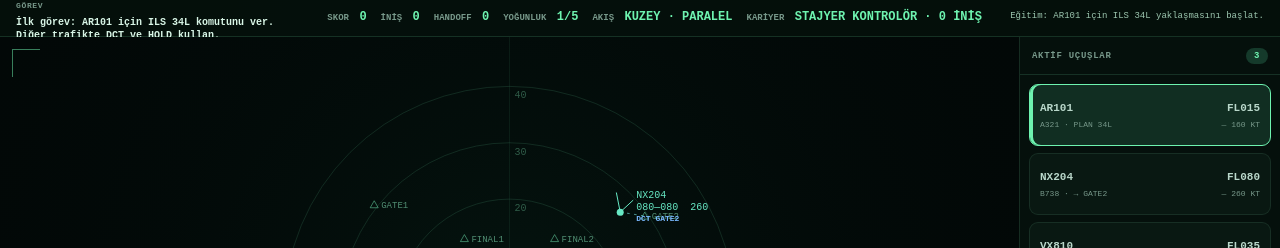
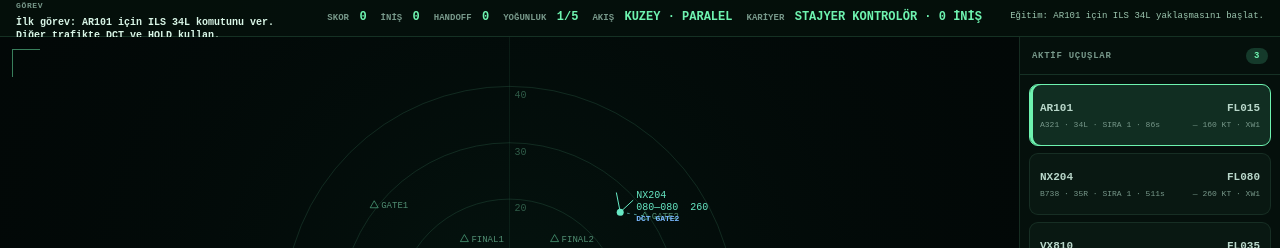
Before and after one commit to bugrabilim/atc, a React (Vite) app: page / in a window 1280 px wide. Shown: the part 121-369 px from the top of the page. Built offline with nearby package versions, Linux system fonts and the light colour scheme.

Commit message:
feat: add approach sequencing and wind effects

```diff
--- /dev/null
+++ b/src/engine/arrivalAdvisor.ts
@@ -0,0 +1,57 @@
+import { distance } from './math';
+import { activeFixId } from './navigation';
+import type { Aircraft, RadarWorld, Runway, Vector2 } from './types';
+import { runwayWindComponents } from './weather';
+
+export interface ArrivalAdvice {
+  runwayId: string;
+  sequence: number;
+  etaSeconds: number;
+  distanceNm: number;
+  recommendedAltitude: number;
+  shouldDescend: boolean;
+  crosswindKt: number;
+}
+
+function routeDistance(aircraft: Aircraft, runway: Runway, world: RadarWorld) {
+  const points: Vector2[] = [];
+  const activeFix = activeFixId(aircraft);
+  if (activeFix) {
+    const startingIndex = aircraft.navigation?.currentLegIndex ?? 0;
+    for (const fixId of aircraft.navigation?.fixIds.slice(startingIndex) ?? []) {
+      const fix = world.fixes.find((item) => item.id === fixId);
+      if (fix) points.push(fix.position);
+    }
+  }
+  points.push(runway.center);
+  return points.reduce((total, point, index) => total + distance(index === 0 ? aircraft.position : points[index - 1], point), 0);
+}
+
+export function arrivalAdvice(aircraft: readonly Aircraft[], world: RadarWorld) {
+  const candidates = aircraft
+    .filter((item) => item.phase === 'arrival' && item.assignedRunway)
+    .flatMap((item) => {
+      const runway = world.runways.find((entry) => entry.id === item.assignedRunway && entry.active);
+      if (!runway) return [];
+      const distanceNm = routeDistance(item, runway, world);
+      const etaSeconds = Math.max(1, Math.round(distanceNm / Math.max(120, item.speed) * 3600));
+      const recommendedAltitude = Math.max(3000, Math.min(12000, Math.round((distanceNm * 318 + 50) / 100) * 100));
+      return [{ aircraft: item, runway, distanceNm, etaSeconds, recommendedAltitude }];
+    });
+  const advice = new Map<string, ArrivalAdvice>();
+  for (const runwayId of new Set(candidates.map((item) => item.runway.id))) {
+    const runwayCandidates = candidates.filter((item) => item.runway.id === runwayId).sort((first, second) => first.etaSeconds - second.etaSeconds);
+    runwayCandidates.forEach((item, index) => {
+      advice.set(item.aircraft.callsign, {
+        runwayId,
+        sequence: index + 1,
+        etaSeconds: item.etaSeconds,
+        distanceNm: item.distanceNm,
+        recommendedAltitude: item.recommendedAltitude,
+        shouldDescend: item.aircraft.altitude > item.recommendedAltitude + 600,
+        crosswindKt: runwayWindComponents(world, item.runway).crosswindKt,
+      });
+    });
+  }
+  return advice;
+}
--- a/src/engine/scenario.ts
+++ b/src/engine/scenario.ts
@@ -98,6 +98,7 @@ export function worldWithFlow(world: RadarWorld, flowId: string): RadarWorld {
   if (!flow) return world;
   return {
     ...world,
+    activeFlowId: flow.id,
     runways: world.runways.map((runway) => {
       const arrival = flow.arrivalRunwayIds.includes(runway.id);
       const departure = flow.departureRunwayIds.includes(runway.id);
--- a/src/engine/simulation.ts
+++ b/src/engine/simulation.ts
@@ -2,6 +2,7 @@ import { distance, moveToward, turnToward } from './math';
 import { applyCommand } from './commands';
 import { guideNavigation } from './navigation';
 import { planTraffic, flowCapacity } from './trafficDirector';
+import { approachLateralToleranceNm, stabilizedApproachSpeedKt } from './weather';
 import type { Aircraft, Conflict, GameEvent, GameState, RadarWorld, Runway, Trend, Vector2 } from './types';
 
 const SECONDS_PER_HOUR = 3600;
@@ -103,13 +104,13 @@ function guideApproach(aircraft: Aircraft, world: RadarWorld): Aircraft {
   const geometry = getApproachGeometry(aircraft, runway);
   const canCapture = geometry.distanceToThreshold > 0
     && geometry.distanceToThreshold <= APPROACH_CAPTURE_DISTANCE_NM
-    && geometry.lateralDistance <= APPROACH_CAPTURE_LATERAL_NM
+    && geometry.lateralDistance <= Math.min(APPROACH_CAPTURE_LATERAL_NM, approachLateralToleranceNm(world, runway))
     && angularDifference(aircraft.heading, runway.heading) <= 35;
 
   if (aircraft.approach.status === 'armed' && !canCapture) return aircraft;
   const glideslopeAltitude = Math.max(0, geometry.distanceToThreshold * GLIDESLOPE_FEET_PER_NM + 40);
   const targetAltitude = aircraft.approach.landingCleared ? glideslopeAltitude : Math.max(1200, glideslopeAltitude);
-  const targetSpeed = Math.max(aircraft.performance.minSpeed + 5, 145);
+  const targetSpeed = stabilizedApproachSpeedKt(world, runway, aircraft.performance.minSpeed);
   return {
     ...aircraft,
     approach: { ...aircraft.approach, status: 'captured' },
--- a/src/engine/types.ts
+++ b/src/engine/types.ts
@@ -104,6 +104,7 @@ export interface RadarWorld {
   trafficEntries: TrafficEntry[];
   trafficExits: TrafficExit[];
   flowConfigurations: FlowConfiguration[];
+  activeFlowId?: string;
 }
 
 export interface Conflict {
--- /dev/null
+++ b/src/engine/weather.ts
@@ -0,0 +1,29 @@
+import type { RadarWorld, Runway } from './types';
+
+function signedAngleDifference(first: number, second: number) {
+  return ((first - second + 540) % 360) - 180;
+}
+
+export function activeFlowWeather(world: RadarWorld) {
+  return world.flowConfigurations.find((item) => item.id === world.activeFlowId) ?? world.flowConfigurations[0];
+}
+
+export function runwayWindComponents(world: RadarWorld, runway: Runway) {
+  const flow = activeFlowWeather(world);
+  if (!flow) return { headwindKt: 0, crosswindKt: 0 };
+  const radians = (signedAngleDifference(flow.windDirection, runway.heading) * Math.PI) / 180;
+  return {
+    headwindKt: Math.round(flow.windSpeedKt * Math.cos(radians)),
+    crosswindKt: Math.round(Math.abs(flow.windSpeedKt * Math.sin(radians))),
+  };
+}
+
+export function approachLateralToleranceNm(world: RadarWorld, runway: Runway) {
+  return Math.max(1.15, 2.2 - runwayWindComponents(world, runway).crosswindKt * 0.04);
+}
+
+export function stabilizedApproachSpeedKt(world: RadarWorld, runway: Runway, minimumSpeed: number) {
+  const wind = runwayWindComponents(world, runway);
+  const windAdditive = Math.min(15, Math.max(0, Math.round(wind.crosswindKt * 0.45 - wind.headwindKt * 0.15)));
+  return Math.max(minimumSpeed + 5, 145 + windAdditive);
+}
--- a/src/ui/App.tsx
+++ b/src/ui/App.tsx
@@ -230,6 +230,7 @@ export function App() {
         <FlightStripList
           aircraft={state.aircraft}
           conflicts={state.conflicts}
+          world={activeWorld}
           selectedCallsign={state.selectedCallsign}
           elapsedSeconds={state.elapsedSeconds}
           onSelect={selectAircraft}
--- a/src/ui/FlightStripList.tsx
+++ b/src/ui/FlightStripList.tsx
@@ -1,16 +1,19 @@
 import { aircraftTrend } from '../engine/simulation';
 import { activeFixId } from '../engine/navigation';
-import type { Aircraft, Conflict } from '../engine/types';
+import { arrivalAdvice } from '../engine/arrivalAdvisor';
+import type { Aircraft, Conflict, RadarWorld } from '../engine/types';
 
 interface FlightStripListProps {
   aircraft: Aircraft[];
   conflicts: Conflict[];
   selectedCallsign: string | null;
   elapsedSeconds: number;
+  world: RadarWorld;
   onSelect: (callsign: string) => void;
 }
 
-export function FlightStripList({ aircraft, conflicts, selectedCallsign, elapsedSeconds, onSelect }: FlightStripListProps) {
+export function FlightStripList({ aircraft, conflicts, selectedCallsign, elapsedSeconds, world, onSelect }: FlightStripListProps) {
+  const advice = arrivalAdvice(aircraft, world);
   return (
     <aside className="flight-panel" aria-label="Aktif uçuşlar">
       <div className="panel-heading">
@@ -23,6 +26,7 @@ export function FlightStripList({ aircraft, conflicts, selectedCallsign, elapsed
           const conflict = conflicts.find((entry) => entry.pair.includes(item.callsign));
           const trend = aircraftTrend(item);
           const nextFix = activeFixId(item);
+          const arrival = advice.get(item.callsign);
           return (
             <button
               key={item.callsign}
@@ -33,11 +37,11 @@ export function FlightStripList({ aircraft, conflicts, selectedCallsign, elapsed
             >
               <span className="flight-strip__lead">
                 <strong>{item.callsign}</strong>
-                <small>{item.type} · {item.priority ? `ÖNCELİK ${Math.max(0, Math.ceil(item.priority.deadlineAt - elapsedSeconds))}sn` : item.approach ? `ILS ${item.approach.runwayId}` : item.handoffCleared ? 'HANDOFF ONAYLI' : nextFix ? `${item.navigation?.mode === 'hold' ? 'HOLD' : '→'} ${nextFix}` : item.phase === 'arrival' ? `PLAN ${item.assignedRunway ?? 'ATC'}` : 'KALKIŞ'}</small>
+                <small>{item.type} · {item.priority ? `ÖNCELİK ${Math.max(0, Math.ceil(item.priority.deadlineAt - elapsedSeconds))}sn` : item.approach ? `ILS ${item.approach.runwayId}` : item.handoffCleared ? 'HANDOFF ONAYLI' : arrival ? `${arrival.runwayId} · SIRA ${arrival.sequence} · ${arrival.etaSeconds}s` : nextFix ? `${item.navigation?.mode === 'hold' ? 'HOLD' : '→'} ${nextFix}` : 'KALKIŞ'}</small>
               </span>
               <span className="flight-strip__numbers">
                 <b>FL{String(Math.round(item.altitude / 100)).padStart(3, '0')}</b>
-                <small>{trend === 'climb' ? '↑' : trend === 'descend' ? '↓' : '—'} {Math.round(item.speed)} KT</small>
+                <small>{arrival?.shouldDescend ? `↓ FL${String(Math.round(arrival.recommendedAltitude / 100)).padStart(3, '0')}` : trend === 'climb' ? '↑' : trend === 'descend' ? '↓' : '—'} {Math.round(item.speed)} KT{arrival?.crosswindKt ? ` · XW${arrival.crosswindKt}` : ''}</small>
               </span>
             </button>
           );
```
Also changed, not shown: 1 other file (tests, documents, lock files or other folders).
